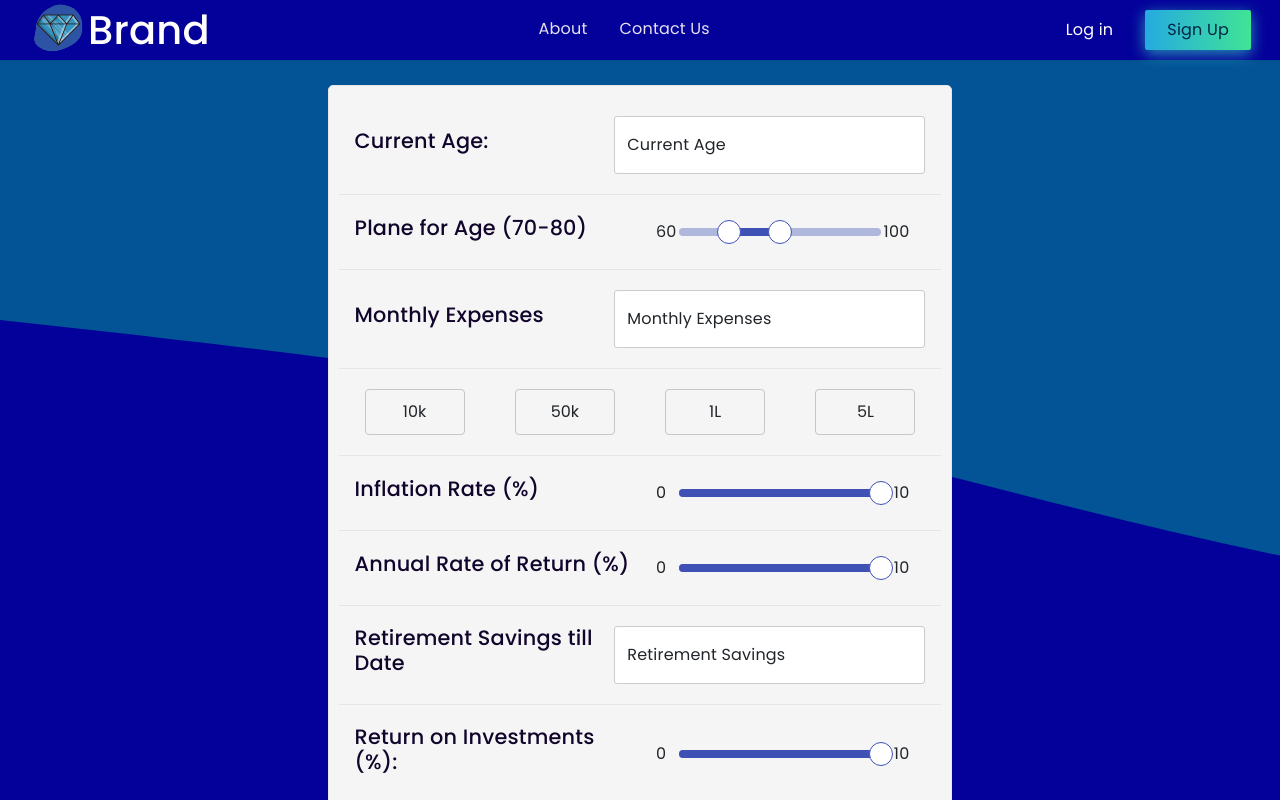
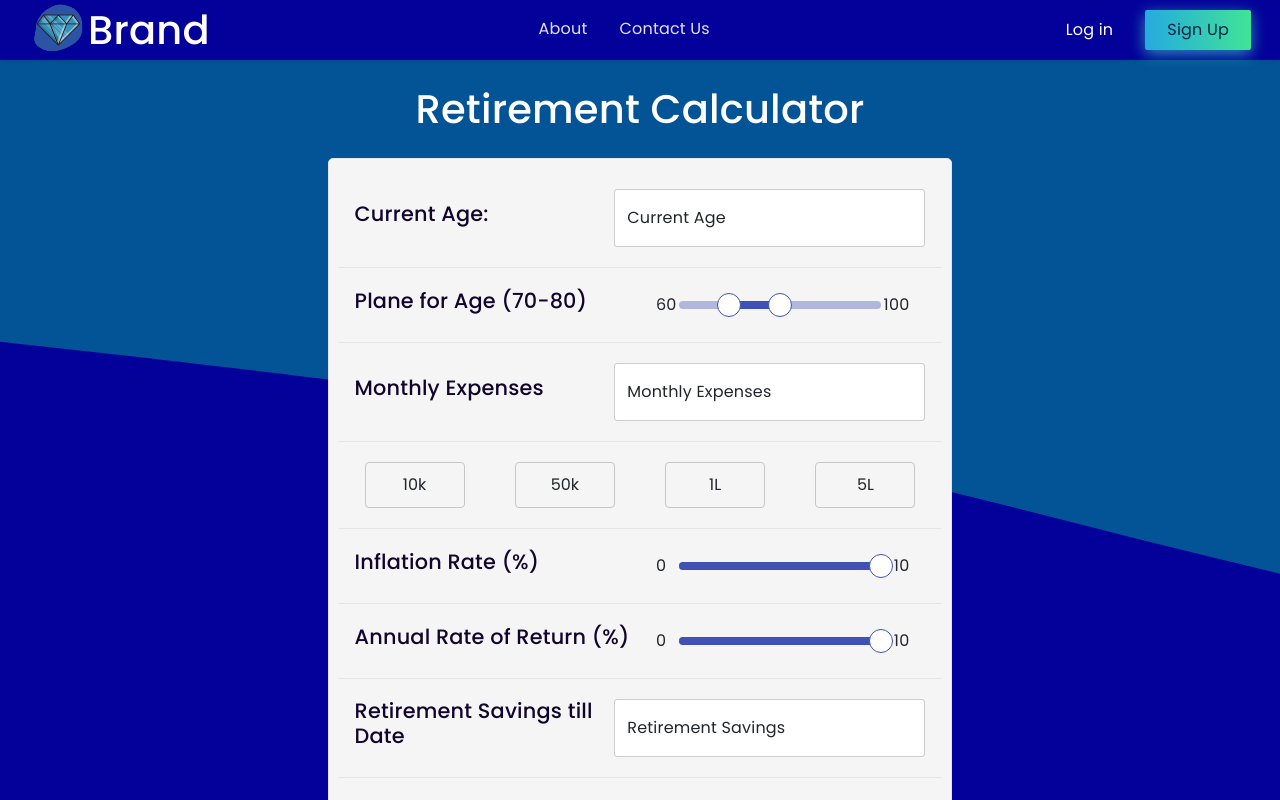
Before and after one commit to husain3012/reactCwcProject, a React (Create React App) app: page /calculator/wedding in a window 1280 px wide. Shown: the top 800 px of the page. Built offline with nearby package versions, Linux system fonts and the light colour scheme.

Commit message:
debugging

```diff
--- a/src/pages/Calculators.jsx
+++ b/src/pages/Calculators.jsx
@@ -2,16 +2,22 @@ import React from "react";
 import RetirementCalculator from "../components/Calculator/RetirementCalculator";
 import styled from "styled-components";
 const CaluculatorPage = styled.div`
-padding: 25px 0;
-background: url(/assets/calcWave.svg) no-repeat;
-background-size: cover;
-background-color: #04009A;
+  padding: 25px 0;
+  background: url(/assets/calcWave.svg) no-repeat;
+  background-size: cover;
+  background-color: #04009a;
+  h1 {
+    color: #fff;
+    font-size: 2.5rem;
+    text-align: center;
+    margin-bottom: 25px;
+  }
 `;
-
 
 const Calculators = () => {
   return (
     <CaluculatorPage>
+      <h1>Retirement Calculator</h1>
       <RetirementCalculator />
     </CaluculatorPage>
   );
```
